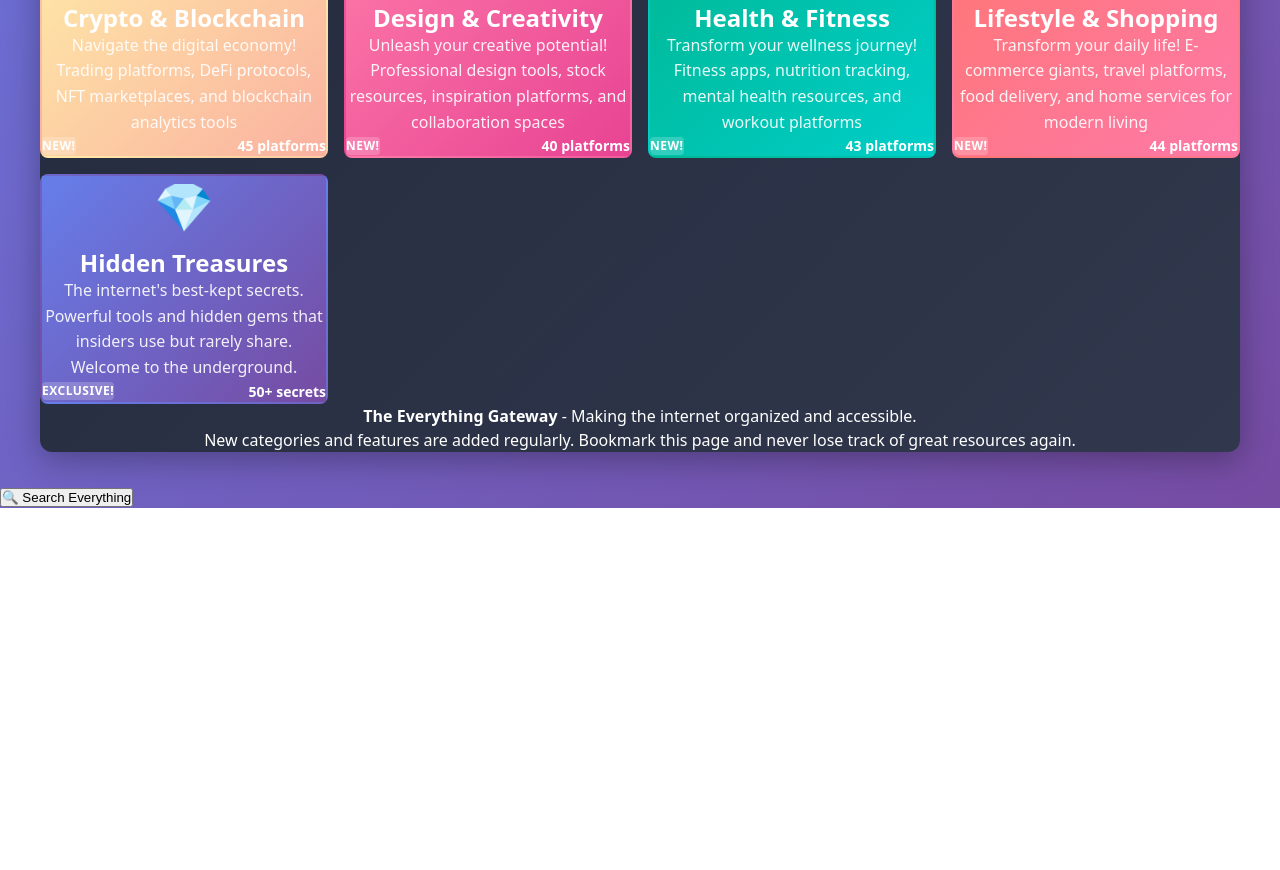
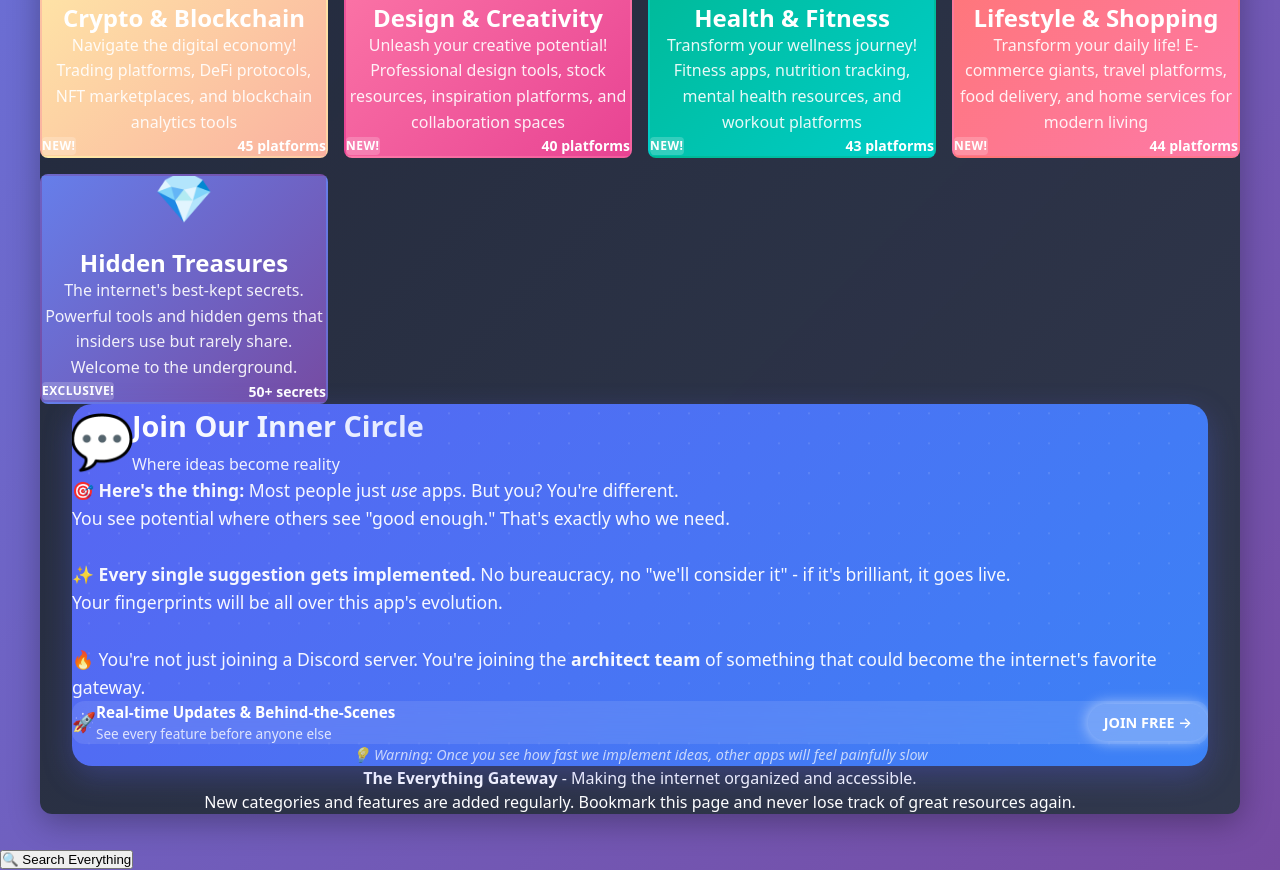
Before and after one commit to anish994/everything-gateway, a website: page index.html in a window 1280 px wide. Shown: the part 1011-1881 px from the top of the page. Before the commit the page ends 1519 px from the top, so only its background shows below. Drawn offline with Linux system fonts and the light colour scheme.

Commit message:
✨ Add stunning CSS animations to Discord community card
🎭 Enhanced the Discord community card with three captivating animations:
- 🌊 Floating background pattern animation (6s cycle)
- 💓 Pulsing emoji animation for the 💬 icon (2s cycle)
- ✨ Glowing call-to-action button animation (alternating glow effect)

These animations create a visually compelling and psychologically engaging
invitation that will significantly boost user motivation to join the Discord
community. The effects are performance-optimized and mobile-friendly.

```diff
--- a/index.html
+++ b/index.html
@@ -333,6 +333,22 @@
             background-attachment: fixed;
         }
 
+        /* Discord Community Card Animations */
+        @keyframes float {
+            0%, 100% { transform: translateY(0px); }
+            50% { transform: translateY(-20px); }
+        }
+
+        @keyframes pulse {
+            0%, 100% { transform: scale(1); }
+            50% { transform: scale(1.1); }
+        }
+
+        @keyframes glow {
+            from { box-shadow: 0 0 10px rgba(255,255,255,0.3); }
+            to { box-shadow: 0 0 20px rgba(255,255,255,0.6), 0 0 30px rgba(255,255,255,0.4); }
+        }
+
         /* Page-specific styles - Mobile-first */
         .hero {
             text-align: center;
@@ -1051,6 +1067,68 @@
                         <div class="category-meta">
                             <span class="category-status">Exclusive!</span>
                             <span class="category-count">50+ secrets</span>
+                        </div>
+                    </a>
+                </div>
+            </section>
+
+            <!-- Discord Community Card -->
+            <section class="discord-community-section" style="margin-top: var(--spacing-3xl); padding: var(--spacing-xl) 0;">
+                <div class="container">
+                    <a href="https://discord.gg/VYpEyqxz" target="_blank" class="discord-community-card"
+                       style="display: block; text-decoration: none; background: linear-gradient(135deg, #5865F2 0%, #3B82F6 100%);
+                              border-radius: 20px; padding: var(--spacing-xl); color: white; position: relative;
+                              overflow: hidden; transition: all 0.3s ease; box-shadow: 0 10px 30px rgba(88, 101, 242, 0.3);"
+                       onmouseover="this.style.transform='translateY(-5px)'; this.style.boxShadow='0 20px 40px rgba(88, 101, 242, 0.4)'"
+                       onmouseout="this.style.transform='translateY(0px)'; this.style.boxShadow='0 10px 30px rgba(88, 101, 242, 0.3)'">
+
+                        <!-- Animated Background Pattern -->
+                        <div style="position: absolute; top: -50%; left: -50%; width: 200%; height: 200%;
+                                    background: radial-gradient(circle, rgba(255,255,255,0.1) 1px, transparent 1px);
+                                    background-size: 30px 30px; animation: float 6s ease-in-out infinite;"></div>
+
+                        <div style="position: relative; z-index: 2;">
+                            <div style="display: flex; align-items: center; gap: var(--spacing-lg); margin-bottom: var(--spacing-md);">
+                                <div style="font-size: 3rem; animation: pulse 2s ease-in-out infinite;">💬</div>
+                                <div>
+                                    <h3 style="margin: 0; font-size: 1.8rem; font-weight: 700;
+                                               background: linear-gradient(45deg, #FFFFFF, #E0E7FF);
+                                               -webkit-background-clip: text; -webkit-text-fill-color: transparent;
+                                               background-clip: text;">Join Our Inner Circle</h3>
+                                    <p style="margin: 5px 0 0 0; color: rgba(255,255,255,0.9); font-weight: 500;">Where ideas become reality</p>
+                                </div>
+                            </div>
+
+                            <p style="color: rgba(255,255,255,0.95); line-height: 1.6; margin-bottom: var(--spacing-lg); font-size: 1.1rem;">
+                                🎯 <strong>Here's the thing:</strong> Most people just <em>use</em> apps. But you? You're different. <br>
+                                You see potential where others see "good enough." That's exactly who we need.<br><br>
+
+                                ✨ <strong>Every single suggestion gets implemented.</strong> No bureaucracy, no "we'll consider it" - if it's brilliant, it goes live. <br>
+                                Your fingerprints will be all over this app's evolution.<br><br>
+
+                                🔥 You're not just joining a Discord server. You're joining the <strong>architect team</strong> of something that could become the internet's favorite gateway.
+                            </p>
+
+                            <div style="display: flex; align-items: center; justify-content: space-between;
+                                        background: rgba(255,255,255,0.1); padding: var(--spacing-md);
+                                        border-radius: 12px; backdrop-filter: blur(10px);">
+                                <div style="display: flex; align-items: center; gap: var(--spacing-sm);">
+                                    <span style="font-size: 1.2rem;">🚀</span>
+                                    <div>
+                                        <div style="font-weight: 600; font-size: 0.95rem;">Real-time Updates & Behind-the-Scenes</div>
+                                        <div style="color: rgba(255,255,255,0.8); font-size: 0.85rem;">See every feature before anyone else</div>
+                                    </div>
+                                </div>
+                                <div style="background: rgba(255,255,255,0.2); padding: 8px 16px; border-radius: 20px;
+                                           font-weight: 600; font-size: 0.9rem; animation: glow 2s ease-in-out infinite alternate;">
+                                    JOIN FREE →
+                                </div>
+                            </div>
+
+                            <p style="margin-top: var(--spacing-md); color: rgba(255,255,255,0.7); font-size: 0.9rem;
+                                      text-align: center; font-style: italic;">
+                                💡 Warning: Once you see how fast we implement ideas, other apps will feel painfully slow
+                            </p>
                         </div>
                     </a>
                 </div>
```
